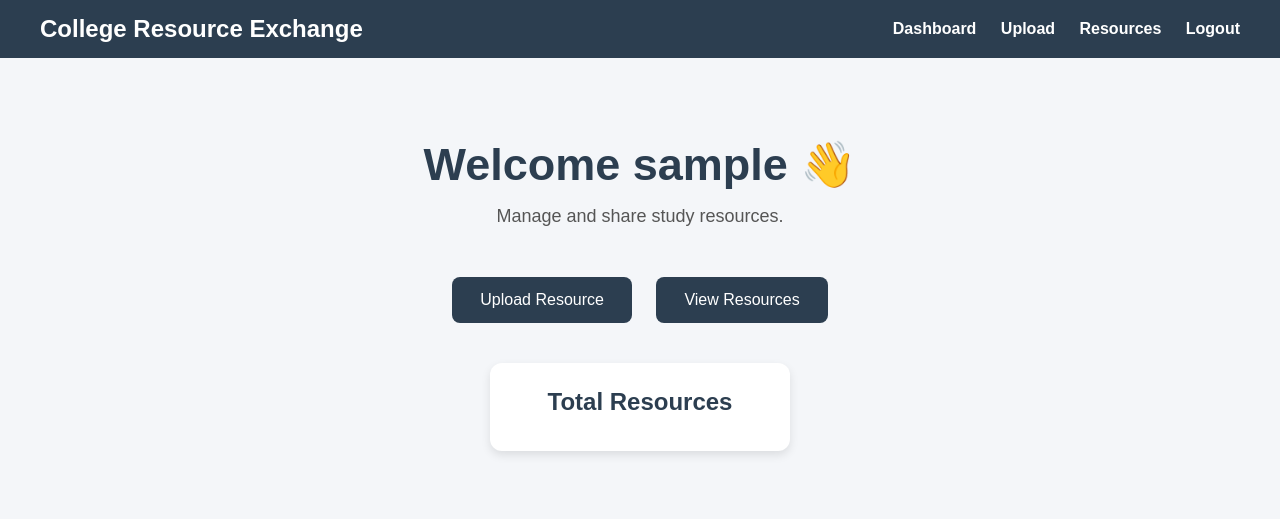
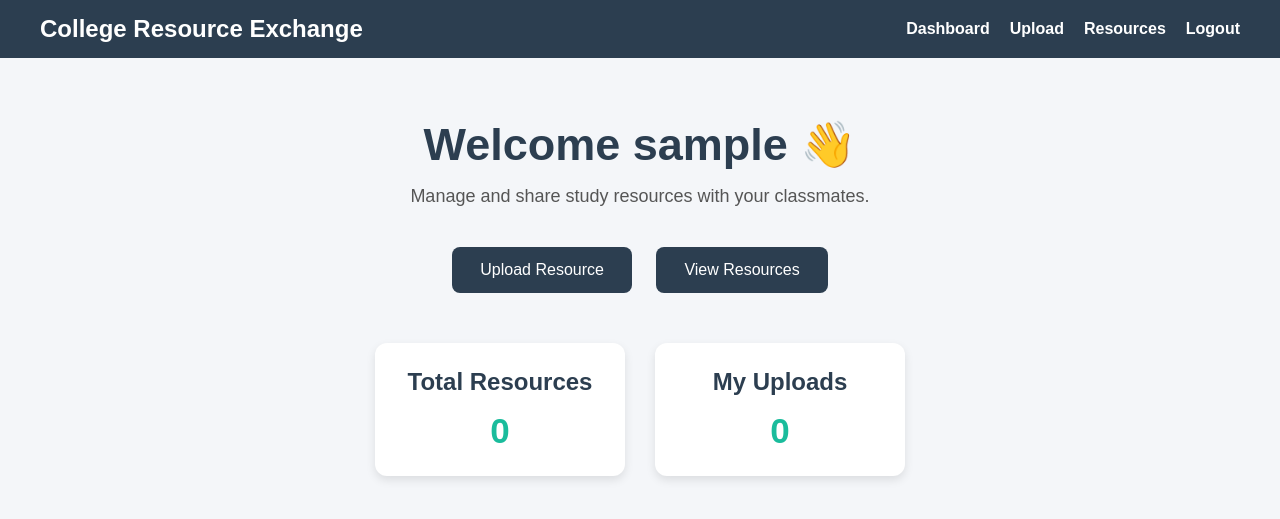
Before and after one commit to ayushjha76/college-resource-exchange, a Flask app: page /dashboard in a window 1280 px wide. Shown: the top 519 px of the page. Run offline with Flask 3, Linux system fonts and the light colour scheme; the visitor is signed in with stand-in values (Sample User, id 1); data that the repository does not hold is empty; some libraries are stand-ins or nearby versions.

Commit message:
Added search and dashboard statistics

```diff
--- a/app.py
+++ b/app.py
@@ -12,6 +12,7 @@ import os
 
 app = Flask(__name__)
 
+# Secret Key
 app.secret_key = "college_resource_secret"
 
 # Upload Folder
@@ -30,6 +31,7 @@ mysql = MySQL(app)
 # =========================
 # Home Page
 # =========================
+
 @app.route('/')
 def home():
     return render_template('index.html')
@@ -38,6 +40,7 @@ def home():
 # =========================
 # Register
 # =========================
+
 @app.route('/register', methods=['GET', 'POST'])
 def register():
 
@@ -71,6 +74,7 @@ def register():
 # =========================
 # Login
 # =========================
+
 @app.route('/login', methods=['GET', 'POST'])
 def login():
 
@@ -108,21 +112,43 @@ def login():
 # =========================
 # Dashboard
 # =========================
+
 @app.route('/dashboard')
 def dashboard():
 
     if 'user_id' not in session:
         return redirect('/login')
 
+    cur = mysql.connection.cursor()
+
+    cur.execute("SELECT COUNT(*) FROM resources")
+    total_resources = cur.fetchone()[0]
+
+    cur.execute(
+        """
+        SELECT COUNT(*)
+        FROM resources
+        WHERE uploaded_by=%s
+        """,
+        (session['user_id'],)
+    )
+
+    my_uploads = cur.fetchone()[0]
+
+    cur.close()
+
     return render_template(
         'dashboard.html',
-        username=session['user_name']
+        username=session['user_name'],
+        total_resources=total_resources,
+        my_uploads=my_uploads
     )
 
 
 # =========================
 # Logout
 # =========================
+
 @app.route('/logout')
 def logout():
 
@@ -134,6 +160,7 @@ def logout():
 # =========================
 # Upload Resource
 # =========================
+
 @app.route('/upload', methods=['GET', 'POST'])
 def upload():
 
@@ -195,15 +222,19 @@ def upload():
 
 
 # =========================
-# View Resources
+# Resources + Search
 # =========================
+
 @app.route('/resources')
 def resources():
 
+    search = request.args.get('search')
+
     cur = mysql.connection.cursor()
 
-    cur.execute(
-        """
+    if search:
+
+        query = """
         SELECT
             resources.id,
             resources.title,
@@ -215,9 +246,38 @@ def resources():
         FROM resources
         JOIN users
         ON resources.uploaded_by = users.id
+        WHERE
+            resources.title LIKE %s
+            OR resources.subject LIKE %s
+            OR resources.resource_type LIKE %s
         ORDER BY resources.upload_date DESC
         """
-    )
+
+        value = f"%{search}%"
+
+        cur.execute(
+            query,
+            (value, value, value)
+        )
+
+    else:
+
+        cur.execute(
+            """
+            SELECT
+                resources.id,
+                resources.title,
+                resources.subject,
+                resources.resource_type,
+                resources.semester,
+                resources.file_name,
+                users.name
+            FROM resources
+            JOIN users
+            ON resources.uploaded_by = users.id
+            ORDER BY resources.upload_date DESC
+            """
+        )
 
     all_resources = cur.fetchall()
 
@@ -232,6 +292,7 @@ def resources():
 # =========================
 # Download Resource
 # =========================
+
 @app.route('/download/<filename>')
 def download(filename):
 
@@ -245,5 +306,6 @@ def download(filename):
 # =========================
 # Run App
 # =========================
+
 if __name__ == '__main__':
     app.run(debug=True)
--- a/static/css/style.css
+++ b/static/css/style.css
@@ -33,10 +33,14 @@ body{
     font-weight:bold;
 }
 
+.nav-links{
+    display:flex;
+    gap:20px;
+}
+
 .nav-links a{
     color:white;
     text-decoration:none;
-    margin-left:20px;
     font-weight:bold;
     transition:0.3s;
 }
@@ -72,7 +76,7 @@ body{
 
 .dashboard-container{
     text-align:center;
-    margin-top:80px;
+    margin-top:60px;
 }
 
 .dashboard-container h1{
@@ -91,7 +95,7 @@ body{
 ========================= */
 
 .dashboard-buttons{
-    margin-top:40px;
+    margin-top:30px;
 }
 
 .btn{
@@ -116,12 +121,41 @@ body{
     transform:translateY(-3px);
 }
 
-.logout-btn{
-    background:#e74c3c;
+/* =========================
+   Stats Cards
+========================= */
+
+.stats-wrapper{
+    display:flex;
+    justify-content:center;
+    gap:30px;
+    margin-top:40px;
+    flex-wrap:wrap;
 }
 
-.logout-btn:hover{
-    background:#c0392b;
+.stats-card{
+    width:250px;
+
+    background:white;
+
+    padding:25px;
+
+    border-radius:12px;
+
+    box-shadow:0px 4px 10px rgba(0,0,0,0.1);
+
+    text-align:center;
+}
+
+.stats-card h2{
+    color:#2c3e50;
+    margin-bottom:15px;
+}
+
+.stats-card p{
+    font-size:35px;
+    font-weight:bold;
+    color:#1abc9c;
 }
 
 /* =========================
@@ -253,38 +314,7 @@ button:hover{
 }
 
 /* =========================
-   Stats Card
-========================= */
-
-.stats-card{
-    width:300px;
-
-    margin:30px auto;
-
-    background:white;
-
-    padding:25px;
-
-    border-radius:12px;
-
-    text-align:center;
-
-    box-shadow:0px 4px 10px rgba(0,0,0,0.1);
-}
-
-.stats-card h2{
-    color:#2c3e50;
-}
-
-.stats-card p{
-    font-size:30px;
-    font-weight:bold;
-    color:#1abc9c;
-    margin-top:10px;
-}
-
-/* =========================
-   Responsive Design
+   Responsive
 ========================= */
 
 @media(max-width:768px){
--- a/templates/dashboard.html
+++ b/templates/dashboard.html
@@ -29,7 +29,9 @@
 
         <h1>Welcome {{ username }} 👋</h1>
 
-        <p>Manage and share study resources.</p>
+        <p>
+            Manage and share study resources with your classmates.
+        </p>
 
         <div class="dashboard-buttons">
 
@@ -43,9 +45,18 @@
 
         </div>
 
-        <div class="stats-card">
-            <h2>Total Resources</h2>
-            <p>{{ total_resources }}</p>
+        <div class="stats-wrapper">
+
+            <div class="stats-card">
+                <h2>Total Resources</h2>
+                <p>{{ total_resources }}</p>
+            </div>
+
+            <div class="stats-card">
+                <h2>My Uploads</h2>
+                <p>{{ my_uploads }}</p>
+            </div>
+
         </div>
 
     </div>
```
Also changed, not shown: other parts of static/css/style.css (+44 -12 lines), templates/resources.html (+17 -0 lines), 1 other file.
